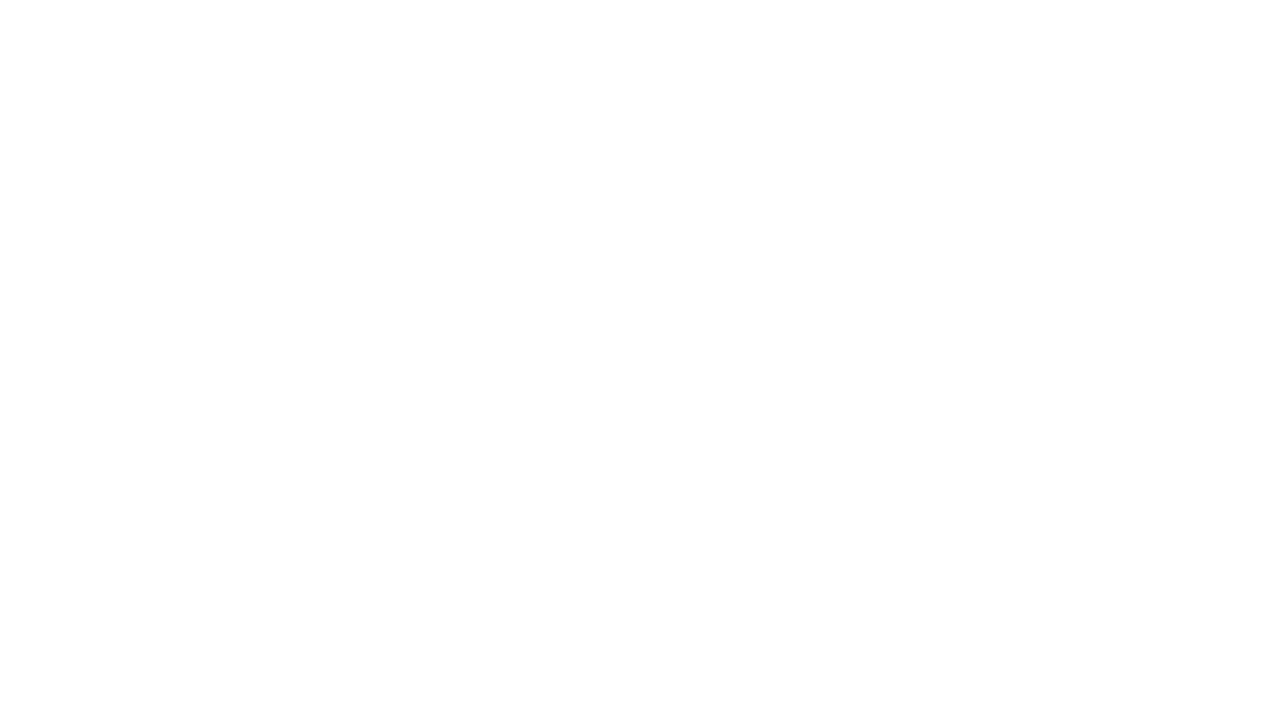
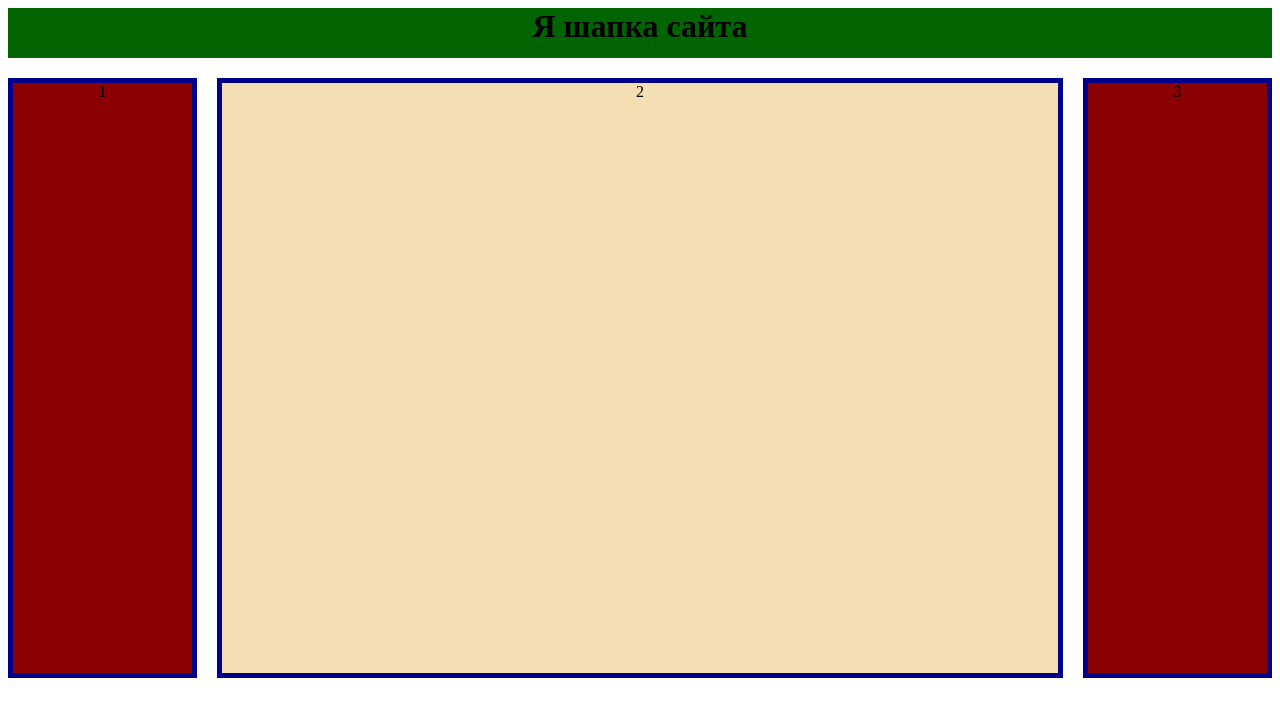
Before and after one commit to vetall4444/lesson_4-homework, a website: page index.html in a window 1280 px wide. Drawn offline with Linux system fonts and the light colour scheme.

Commit message:
Final Result

```diff
--- /dev/null
+++ b/css/ColdTheme.css
@@ -0,0 +1,39 @@
+/* ColdTheme = {
+  header_color: lightblue,
+  side_color: #00ddff,
+  side_border_color: #6495ed,
+}
+
+DarkTheme = {
+  header_color: darkgreen,
+  side_color: darkred,
+  side_border_color: darkblue,
+} */
+.header {
+  background-color: #add8e6;
+  text-align: center;
+  height: 50px;
+  margin-bottom: 20px;
+}
+.header__text {
+  margin: 0px;
+}
+.content {
+  display: flex;
+display
+  justify-content: space-between;
+  flex-wrap: nowrap;
+  height: 600px;
+}
+.content__info {
+  text-align: center;
+  border: 5px solid #6495ed;
+  width: 15%;
+  background-color: #0df;
+}
+.content__info_middle {
+  width: 70%;
+  background-color: #f5deb3;
+  margin-left: 20px;
+  margin-right: 20px;
+}
--- /dev/null
+++ b/css/DarkTheme.css
@@ -0,0 +1,39 @@
+/* ColdTheme = {
+  header_color: lightblue,
+  side_color: #00ddff,
+  side_border_color: #6495ed,
+}
+
+DarkTheme = {
+  header_color: darkgreen,
+  side_color: darkred,
+  side_border_color: darkblue,
+} */
+.header {
+  background-color: #006400;
+  text-align: center;
+  height: 50px;
+  margin-bottom: 20px;
+}
+.header__text {
+  margin: 0px;
+}
+.content {
+  display: flex;
+display
+  justify-content: space-between;
+  flex-wrap: nowrap;
+  height: 600px;
+}
+.content__info {
+  text-align: center;
+  border: 5px solid #00008b;
+  width: 15%;
+  background-color: #8b0000;
+}
+.content__info_middle {
+  width: 70%;
+  background-color: #f5deb3;
+  margin-left: 20px;
+  margin-right: 20px;
+}
--- a/index.html
+++ b/index.html
@@ -3,9 +3,23 @@
 <head>
     <meta charset="UTF-8">
     <meta name="viewport" content="width=device-width, initial-scale=1.0">
-    <title>Document</title>
+    <link rel="stylesheet" href="css/DarkTheme.css">
+    <title>ДЗ STYLUS</title>
 </head>
 <body>
-
+    <header class="header">
+        <h1 class="header__text">Я шапка сайта</h1>
+    </header>
+    <div class="content">
+        <div class="content__info content__info_left">
+            1
+        </div>
+        <div class="content__info content__info_middle">
+            2
+        </div>
+        <div class="content__info content__info_right">
+            3
+        </div>
+    </div>
 </body>
 </html>
```
Also changed, not shown: package.json (+5 -2 lines), 2 other files.
